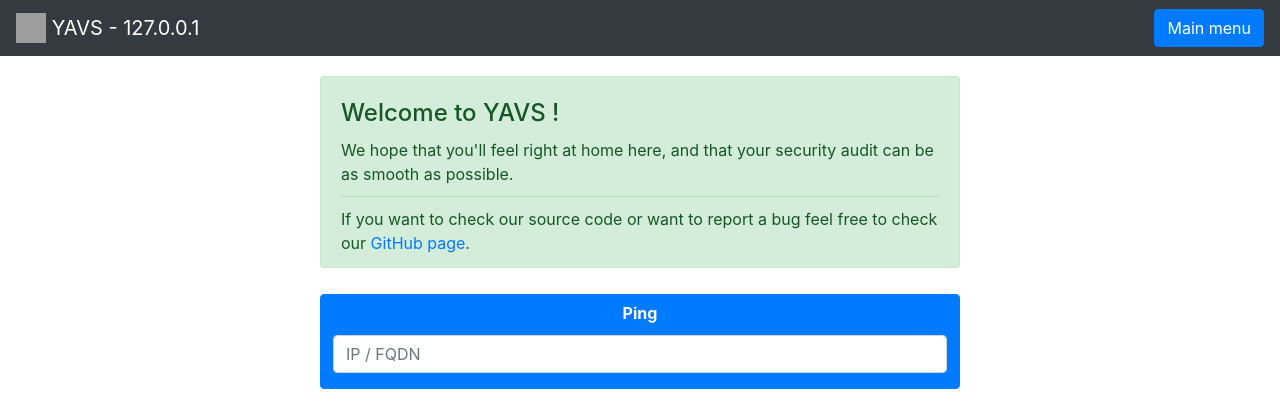
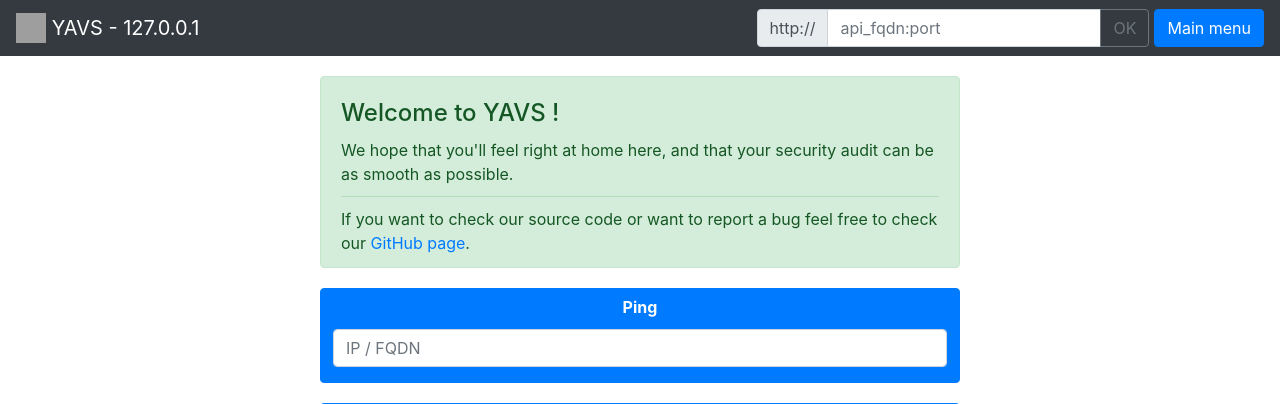
Before and after one commit to haysberg/yavs-gui, a Flask app: page / in a window 1280 px wide. Shown: the top 404 px of the page. Run offline with Flask 2, Linux system fonts and the light colour scheme; some libraries are stand-ins or nearby versions; grey boxes are pictures that could not be loaded.

Commit message:
Adding the ability to change the API endpoint directly from the GUI

```diff
--- a/static/css/custom/main.css
+++ b/static/css/custom/main.css
@@ -74,3 +74,8 @@
     width : 100% !important;
     padding-bottom: 15px !important;
 }
+
+.input-group{
+    margin-bottom: 0 !important;
+    margin-right: 5px !important;
+}
--- a/static/js/custom/custom.js
+++ b/static/js/custom/custom.js
@@ -37,3 +37,11 @@
     document.location = "/subdomains/" + text
     print("/subdomains/" + text)
 }
+
+function jssetapi(){
+    text = document.getElementById("api-url").value
+    var xmlHttp = new XMLHttpRequest();
+    xmlHttp.open( "GET", "/setapi/" + text, false ); // false for synchronous request
+    xmlHttp.send( null );
+    document.getElementById("api-url").value = "API Endpoint URL set !"
+}
--- a/templates/layout.html
+++ b/templates/layout.html
@@ -3,8 +3,8 @@
 
     <head>
         <title>YAVS GUI</title>
+        <link href="{{ url_for('static', filename="css/bootstrap.css")}}" rel="stylesheet">
         <link href="{{ url_for('static', filename="css/custom/main.css")}}" rel="stylesheet">
-        <link href="{{ url_for('static', filename="css/bootstrap.css")}}" rel="stylesheet">
         <link href="https://fonts.googleapis.com/css?family=Courier+Prime&display=swap" rel="stylesheet">
     </head>
 
@@ -15,8 +15,17 @@
                 YAVS {% if ip is defined %}- {{ip}} {% endif %}
             </a>
             <form class="form-inline">
-                <button class="btn btn-primary" type="button">Main menu</button>
-              </form>
+                <div class="input-group mb-3" style="margin-bottom: 0;">
+                    <div class="input-group-prepend">
+                      <span class="input-group-text" id="basic-addon3">http://</span>
+                    </div>
+                    <input type="text" placeholder="api_fqdn:port" class="form-control" id="api-url" aria-describedby="basic-addon3">
+                    <div class="input-group-append" id="button-addon4">
+                        <button class="btn btn-outline-secondary" type="button" onclick="jssetapi()">OK</button>
+                    </div>
+                </div>
+                <a href="/"><button class="btn btn-primary" type="button">Main menu</button></a>
+            </form>
         </nav>
         <div class="main_container">
         {% if message_list is defined %}
```
